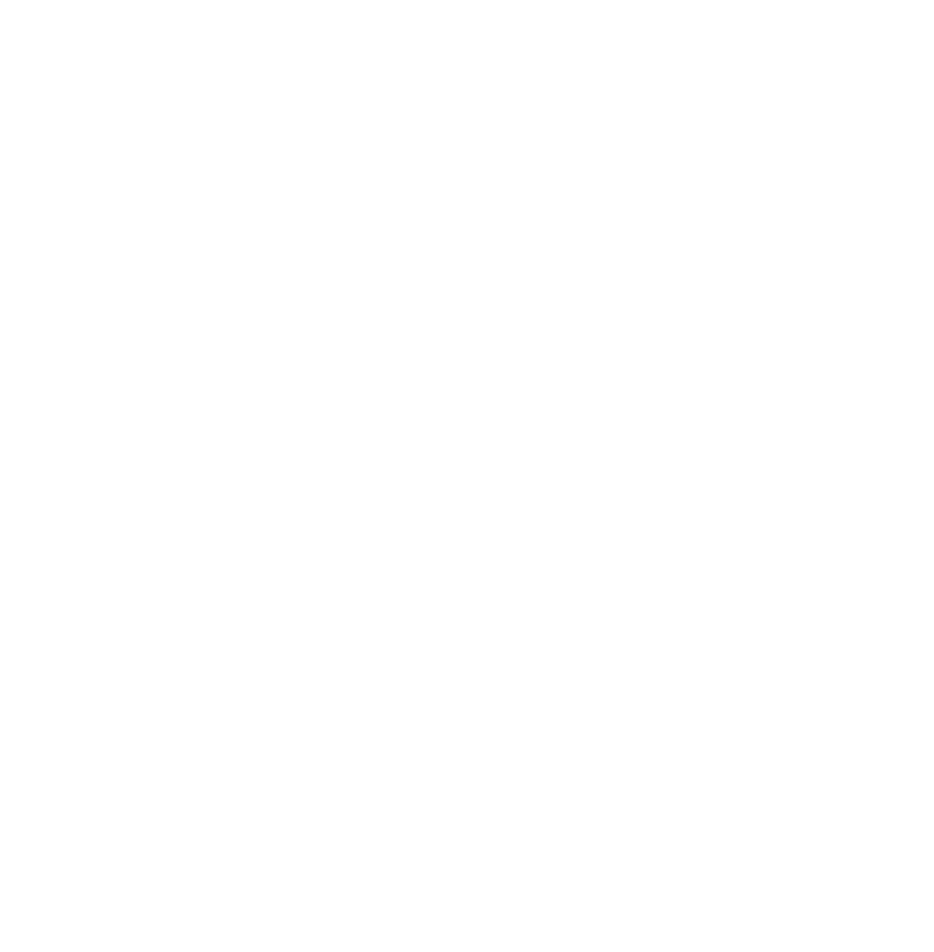
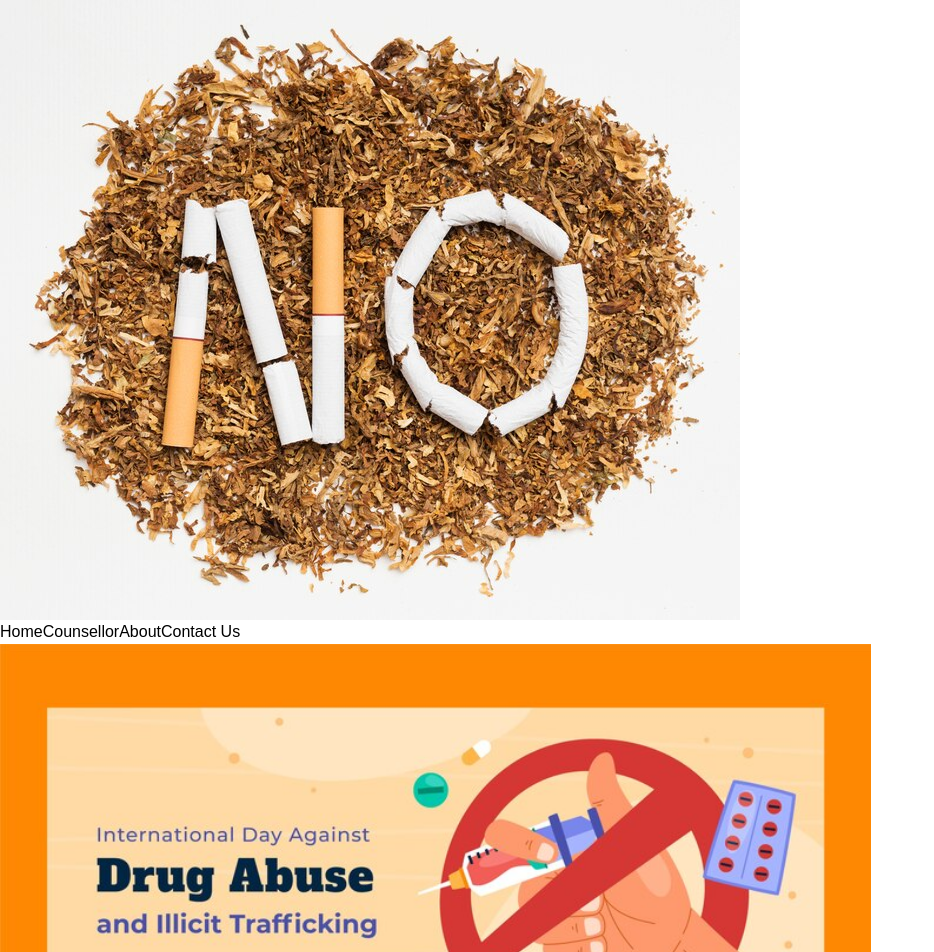
Before and after one commit to traptijindal/drug-abuse, a React (Vite) app in the folder drug/: page / in a window 1280 px wide. Shown: the top 952 px of the page, without its empty margins (0-934 px from the left). Before the commit the page ends 800 px from the top, so only its background shows below. Built offline with nearby package versions, Linux system fonts and the light colour scheme.

Commit message:
home change

```diff
--- a/drug/src/components/Header.jsx
+++ b/drug/src/components/Header.jsx
@@ -3,8 +3,8 @@
 function Header() {
     return (
         <div>
-            <nav className="text-black flex h-20 items-center justify-between shadow-lg shadow-lime-500/20 text-lg">
-                <NavLink to="/"><img src="\src\assets\logo.jpg" alt="" className="h-10 mx-10" /></NavLink>
+            <nav className="text-black flex h-20 items-center justify-between shadow-lg text-lg">
+                <NavLink to="/"><img src="\src\assets\logo.jpg" alt="" className="h-20 mx-10" /></NavLink>
                 <div className="">
                     <NavLink className="mx-5 hover:underline" to="home">Home</NavLink>
                     <NavLink className="mx-5 hover:underline" to="councellor">Counsellor</NavLink>
--- a/drug/src/components/Home.jsx
+++ b/drug/src/components/Home.jsx
@@ -1,10 +1,12 @@
 import React from 'react'
-
+import Header from './Header'
+import Carousal from './Carousal'
 
 function Home() {
   return (
     <div>
-
+      <Header/>
+      <Carousal/>
     </div>
   )
 }
```
Also changed, not shown: drug/src/assets/logo.jpg, 1 other file (tests, documents, lock files or other folders).
